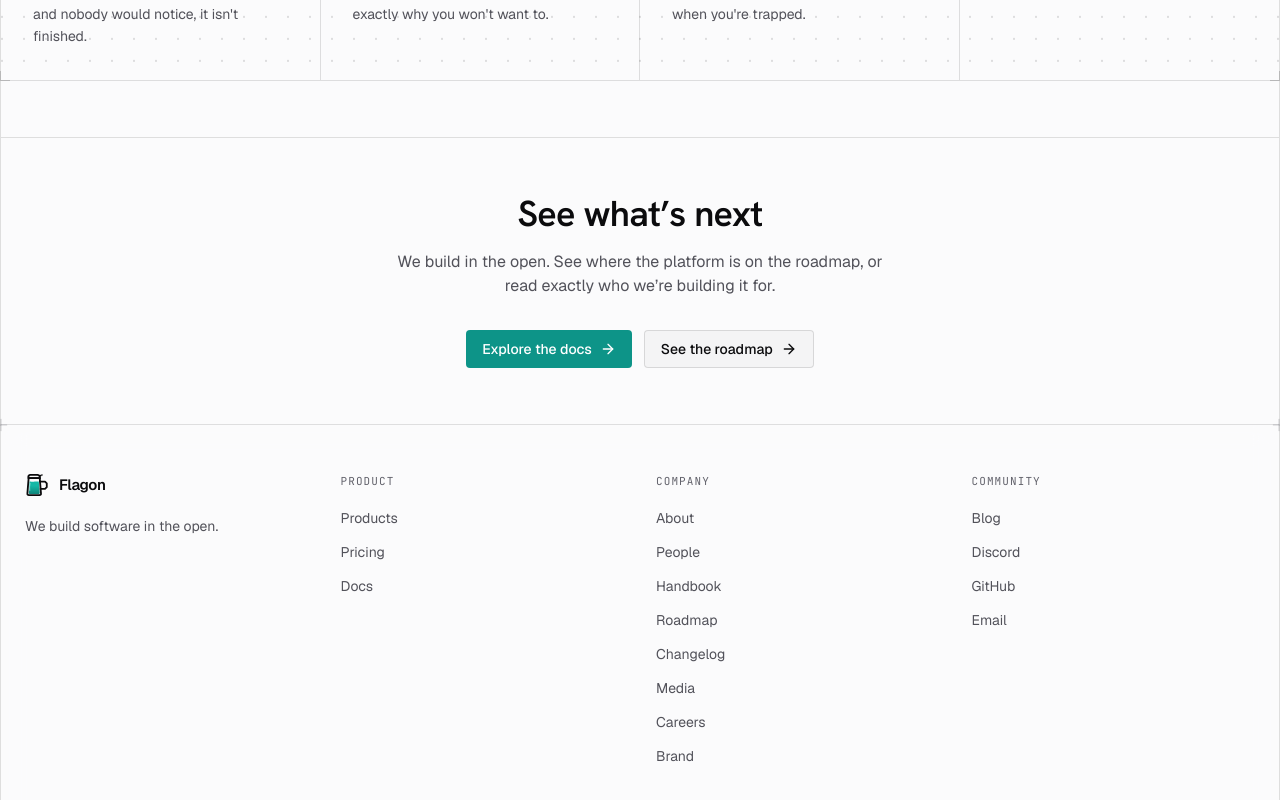
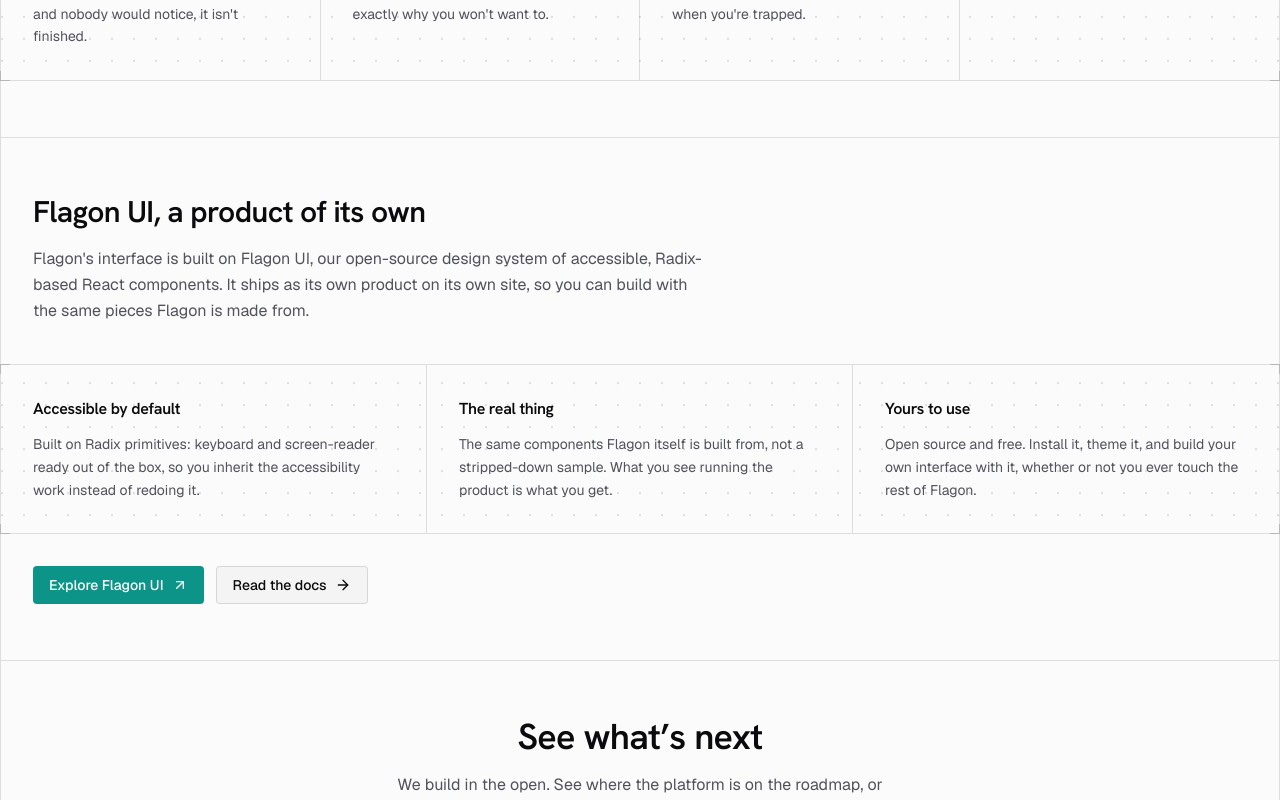
Before and after one commit to flagon-io/website, a Next.js app: page /products in a window 1280 px wide. Shown: the part 1460-2260 px from the top of the page. Built offline with nearby package versions, Linux system fonts and the light colour scheme; some icons are missing.

Commit message:
add ui to features

```diff
--- a/src/app/docs/page.tsx
+++ b/src/app/docs/page.tsx
@@ -240,6 +240,15 @@
                 Handbook
               </Link>
               <a
+                href={site.links.ui}
+                target="_blank"
+                rel="noreferrer"
+                className="inline-flex items-center gap-1.5 text-link transition hover:text-brand"
+              >
+                Flagon UI
+                <ArrowUpRight className="h-3.5 w-3.5" aria-hidden />
+              </a>
+              <a
                 href={site.links.github}
                 target="_blank"
                 rel="noreferrer"
--- a/src/app/products/page.tsx
+++ b/src/app/products/page.tsx
@@ -5,6 +5,7 @@
 import { Schematic, SchematicGrid } from "@/components/schematic";
 import { Section, SectionHeader } from "@/components/section";
 import { Cta } from "@/components/cta";
+import { site } from "@/lib/site";
 
 export const metadata: Metadata = {
   title: "Products",
@@ -24,6 +25,21 @@
   {
     title: "One surface, everywhere",
     body: "The dashboard, the assistant, the API, and MCP all drive the same permission-checked operations. Click it, ask it, script it, or point an agent at it.",
+  },
+];
+
+const UI_POINTS: { title: string; body: string }[] = [
+  {
+    title: "Accessible by default",
+    body: "Built on Radix primitives: keyboard and screen-reader ready out of the box, so you inherit the accessibility work instead of redoing it.",
+  },
+  {
+    title: "The real thing",
+    body: "The same components Flagon itself is built from, not a stripped-down sample. What you see running the product is what you get.",
+  },
+  {
+    title: "Yours to use",
+    body: "Open source and free. Install it, theme it, and build your own interface with it, whether or not you ever touch the rest of Flagon.",
   },
 ];
 
@@ -61,9 +77,9 @@
           </h1>
           <p className="mt-6 max-w-xl text-pretty text-base leading-relaxed text-muted-foreground sm:text-lg">
             Flagon brings your tools into one place you can operate and reason
-            about, with AI there when you want it. Connect your system, understand
-            what&rsquo;s happening across it, and act on it, from the dashboard,
-            the API, or an AI assistant.
+            about, with AI there when you want it. Connect your system,
+            understand what&rsquo;s happening across it, and act on it, from the
+            dashboard, the API, or an AI assistant.
           </p>
           <div className="mt-9 flex flex-col items-center gap-3 sm:flex-row">
             <Cta href="/docs">Explore the docs</Cta>
@@ -83,8 +99,12 @@
             <SchematicGrid cols={3}>
               {PILLARS.map((p) => (
                 <div key={p.title} className="p-6 sm:p-8">
-                  <h3 className="text-base font-semibold tracking-tight">{p.title}</h3>
-                  <p className="mt-3 text-sm leading-relaxed text-muted-foreground">{p.body}</p>
+                  <h3 className="text-base font-semibold tracking-tight">
+                    {p.title}
+                  </h3>
+                  <p className="mt-3 text-sm leading-relaxed text-muted-foreground">
+                    {p.body}
+                  </p>
                 </div>
               ))}
             </SchematicGrid>
@@ -101,12 +121,46 @@
             <SchematicGrid cols={4}>
               {TRAITS.map((t) => (
                 <div key={t.title} className="p-6 sm:p-8">
-                  <h3 className="text-base font-semibold tracking-tight">{t.title}</h3>
-                  <p className="mt-3 text-sm leading-relaxed text-muted-foreground">{t.body}</p>
+                  <h3 className="text-base font-semibold tracking-tight">
+                    {t.title}
+                  </h3>
+                  <p className="mt-3 text-sm leading-relaxed text-muted-foreground">
+                    {t.body}
+                  </p>
                 </div>
               ))}
             </SchematicGrid>
           </Schematic>
+        </Section>
+
+        {/* Flagon UI: a shipped, standalone product of its own. */}
+        <Section divider>
+          <SectionHeader
+            title="Flagon UI, a product of its own"
+            lead="Flagon's interface is built on Flagon UI, our open-source design system of accessible, Radix-based React components. It ships as its own product on its own site, so you can build with the same pieces Flagon is made from."
+          />
+          <Schematic bleed className="mt-10">
+            <SchematicGrid cols={3}>
+              {UI_POINTS.map((p) => (
+                <div key={p.title} className="p-6 sm:p-8">
+                  <h3 className="text-base font-semibold tracking-tight">
+                    {p.title}
+                  </h3>
+                  <p className="mt-3 text-sm leading-relaxed text-muted-foreground">
+                    {p.body}
+                  </p>
+                </div>
+              ))}
+            </SchematicGrid>
+          </Schematic>
+          <div className="mt-8 flex flex-col items-center gap-3 px-6 sm:flex-row sm:px-8">
+            <Cta href={site.links.ui} external>
+              Explore Flagon UI
+            </Cta>
+            <Cta href="/docs/get-started/introduction" variant="secondary">
+              Read the docs
+            </Cta>
+          </div>
         </Section>
 
         {/* CTA */}
--- a/src/components/docs-unavailable.tsx
+++ b/src/components/docs-unavailable.tsx
@@ -1,6 +1,7 @@
 import Link from "next/link";
 import { SiteHeader } from "@/components/site-header";
 import { buttonClasses } from "@/components/button";
+import { site } from "@/lib/site";
 
 /**
  * Shown when the docs API can't be reached (down, or not deployed yet). Honest
@@ -29,7 +30,7 @@
             Docs home
           </Link>
           <a
-            href="https://ui.flagon.io"
+            href={site.links.ui}
             className={buttonClasses({ variant: "secondary", size: "lg" })}
           >
             Flagon UI
--- a/src/components/site-footer.tsx
+++ b/src/components/site-footer.tsx
@@ -22,9 +22,13 @@
             className="inline-flex items-center gap-2.5 rounded-md outline-none focus-visible:ring-2 focus-visible:ring-brand"
           >
             <Logo className="h-6 w-6 text-foreground" />
-            <span className="text-[15px] font-semibold tracking-tight">Flagon</span>
+            <span className="text-[15px] font-semibold tracking-tight">
+              Flagon
+            </span>
           </Link>
-          <p className="mt-3 max-w-xs text-sm text-muted-foreground">{site.tagline}</p>
+          <p className="mt-3 max-w-xs text-sm text-muted-foreground">
+            {site.tagline}
+          </p>
           <div className="mt-4 flex items-center gap-3">
             <a
               href={site.links.github}
@@ -51,6 +55,9 @@
           <FooterLink href="/products">Products</FooterLink>
           <FooterLink href="/pricing">Pricing</FooterLink>
           <FooterLink href="/docs">Docs</FooterLink>
+          <FooterLink href={site.links.ui} external>
+            Flagon UI
+          </FooterLink>
         </FooterCol>
 
         <FooterCol title="Company">
@@ -90,10 +97,18 @@
   );
 }
 
-function FooterCol({ title, children }: { title: string; children: React.ReactNode }) {
+function FooterCol({
+  title,
+  children,
+}: {
+  title: string;
+  children: React.ReactNode;
+}) {
   return (
     <div>
-      <p className="font-mono text-[11px] uppercase tracking-widest text-subtle">{title}</p>
+      <p className="font-mono text-[11px] uppercase tracking-widest text-subtle">
+        {title}
+      </p>
       <ul className="mt-4 flex flex-col gap-2.5">{children}</ul>
     </div>
   );
--- a/src/lib/site.ts
+++ b/src/lib/site.ts
@@ -4,6 +4,7 @@
   Boxes,
   Briefcase,
   Building2,
+  Component,
   FlaskConical,
   Handshake,
   Info,
@@ -27,6 +28,8 @@
   repo: "https://github.com/flagon-io/website",
   /** The product app, on its own subdomain. */
   app: "https://app.flagon.io",
+  /** Flagon UI, the design system, on its own subdomain. Open source, free to use. */
+  ui: "https://ui.flagon.io",
   /** Where every "Start for free" CTA points. */
   signup: "https://app.flagon.io/signup",
   discord: "https://discord.gg/dtYQs6rPXN",
@@ -42,7 +45,10 @@
   icon?: IconType;
 };
 /** A dropdown: sections of links, rendered with a divider between sections. */
-export type NavGroup = { label: string; sections: readonly (readonly NavLink[])[] };
+export type NavGroup = {
+  label: string;
+  sections: readonly (readonly NavLink[])[];
+};
 export type NavItem = NavLink | NavGroup;
 
 /**
@@ -58,7 +64,13 @@
     sections: [
       [
         { label: "Blog", href: "/blog", icon: Newspaper },
-        { label: "Discord", href: links.discord, external: true, icon: SiDiscord },
+        { label: "Flagon UI", href: links.ui, external: true, icon: Component },
+        {
+          label: "Discord",
+          href: links.discord,
+          external: true,
+          icon: SiDiscord,
+        },
         { label: "GitHub", href: links.github, external: true, icon: SiGithub },
       ],
     ],
```
